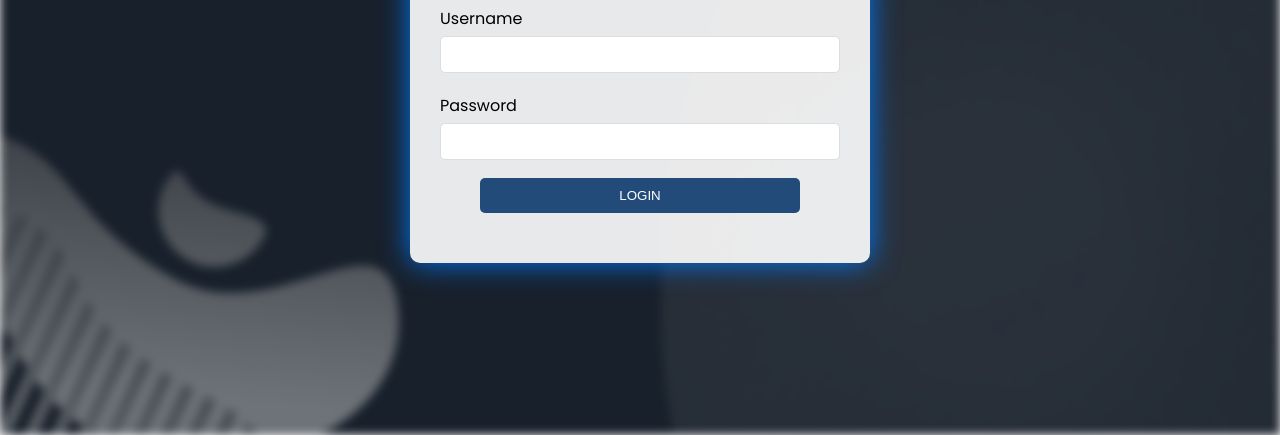
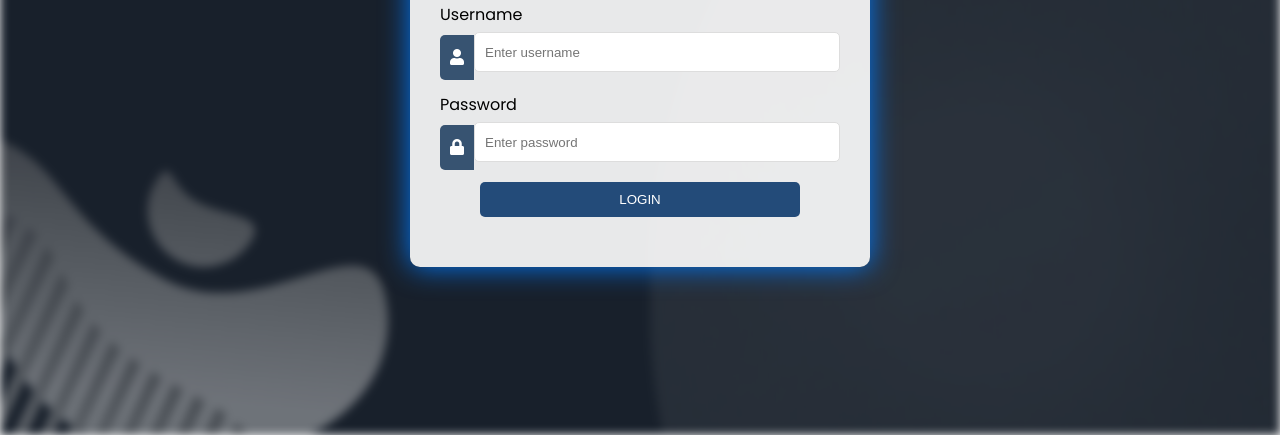
Before and after one commit to ssomry/assign1, a website: page Frontend/public/index.html in a window 1280 px wide. Shown: the part 365-800 px from the top of the page. Drawn offline with Linux system fonts and the light colour scheme.

Commit message:
second css

```diff
--- a/Frontend/public/css/styles.css
+++ b/Frontend/public/css/styles.css
@@ -51,6 +51,62 @@ body {
     }
 }
 
+@keyframes float {
+    0% { transform: translateY(0); }
+    50% { transform: translateY(-5px); }
+    100% { transform: translateY(0); }
+}
+
+@keyframes backgroundMove {
+    0% { background-position: 0% 0%; }
+    50% { background-position: 100% 50%; }
+    100% { background-position: 0% 100%; }
+}
+
+.input-group {
+    display: flex;
+    align-items: center; /* จัดให้ไอคอนอยู่กลางกับ input */
+    margin-bottom: 10px; /* เพิ่มระยะห่างระหว่าง input แต่ละช่อง */
+}
+
+.input-group-text {
+    background-color: #375371; /* สีพื้นหลังของไอคอน */
+    border: none; /* ปิดกรอบของไอคอน */
+    color: white; /* สีของไอคอน */
+    height: 45px; /* กำหนดความสูงให้เหมือนกับ input */
+    display: flex; /* ใช้ flexbox */
+    align-items: center; /* จัดให้ไอคอนอยู่กลาง */
+    justify-content: center; /* จัดให้ไอคอนอยู่กลาง */
+    border-radius: 5px 0 0 5px; /* ทำให้มุมซ้ายของไอคอนมน */
+    padding: 0 10px; /* เพิ่ม padding ข้างใน */
+}
+
+input {
+    width: 100%;
+    height: 40px; /* กำหนดความสูงให้ตรงกับไอคอน */
+    padding: 10px; /* เพิ่ม padding */
+    border: 1px solid #ddd; /* สีกรอบ */
+    border-radius: 0 5px 5px 0; /* ทำให้มุมขวาของ input มน */
+    box-sizing: border-box; /* ทำให้ padding และ border ไม่ทำให้ขนาดเพิ่ม */
+}
+
+.bg-image {
+    animation: backgroundMove 30s ease infinite; /* เคลื่อนที่พื้นหลัง */
+}
+
+button {
+    transition: background-color 0.3s, transform 0.2s; /* เพิ่ม transition */
+}
+
+input:hover {
+    border-color: #007bff; /* เปลี่ยนสีเมื่อ hover */
+    box-shadow: 0 0 5px rgba(0, 123, 255, 0.5); /* เพิ่มเงา */
+}
+
+h1 {
+    animation: float 2s infinite; /* เพิ่มการเคลื่อนไหวให้กับหัวข้อ */
+}
+
 h1 {
     text-align: center;
     margin-bottom: 20px;
@@ -72,7 +128,7 @@ input {
 }
 
 input:focus {
-    border-color: #007bff; /* เปลี่ยนสีกรอบเมื่อ focus */
+    border-color: #b1b6bb; /* เปลี่ยนสีกรอบเมื่อ focus */
     outline: none; /* ปิด outline */
 }
 
@@ -90,7 +146,8 @@ button {
 }
 
 button:hover {
-    background-color: #0056b3;
+    background-color: #73869a;
+    transform: translateY(-2px);
 }
 
 #message {
--- a/Frontend/public/index.html
+++ b/Frontend/public/index.html
@@ -6,18 +6,29 @@
     <title>Login Form</title>
     <link rel="stylesheet" href="css/styles.css">
     <link href="https://fonts.googleapis.com/css2?family=Poppins:wght@300;400;600&display=swap" rel="stylesheet">
+    <link href="https://cdnjs.cloudflare.com/ajax/libs/font-awesome/5.15.4/css/all.min.css" rel="stylesheet"> <!-- FontAwesome for Icons -->
 </head>
 <body>
     <div class="bg-image"></div> <!-- ภาพพื้นหลัง -->
     <div class="login-container">
         <img src="../public/img/logo-tu.png" alt="TU Logo" class="logo"> <!-- โลโก้ -->
         <h1>LOGIN</h1>
-        <form>
-            <label for="username">Username</label>
-            <input type="text" id="username" name="username" required>
-            <label for="password">Password</label>
-            <input type="password" id="password" name="password" required>
-            <button type="submit">LOGIN</button>
+        <form class="login-form">
+            <div class="mb-3">
+                <label for="username" class="form-label">Username</label>
+                <div class="input-group">
+                    <span class="input-group-text"><i class="fas fa-user"></i></span>
+                    <input type="text" class="form-control" id="username" name="username" placeholder="Enter username" required>
+                </div>
+            </div>
+            <div class="mb-3">
+                <label for="password" class="form-label">Password</label>
+                <div class="input-group">
+                    <span class="input-group-text"><i class="fas fa-lock"></i></span>
+                    <input type="password" class="form-control" id="password" name="password" placeholder="Enter password" required>
+                </div>
+            </div>
+            <button type="submit" class="btn btn-primary w-100">LOGIN</button>
         </form>
         <p id="message"></p>
     </div>
```
Also changed, not shown: Frontend/public/js/script.js (line endings or trailing spaces), 2 other files.
